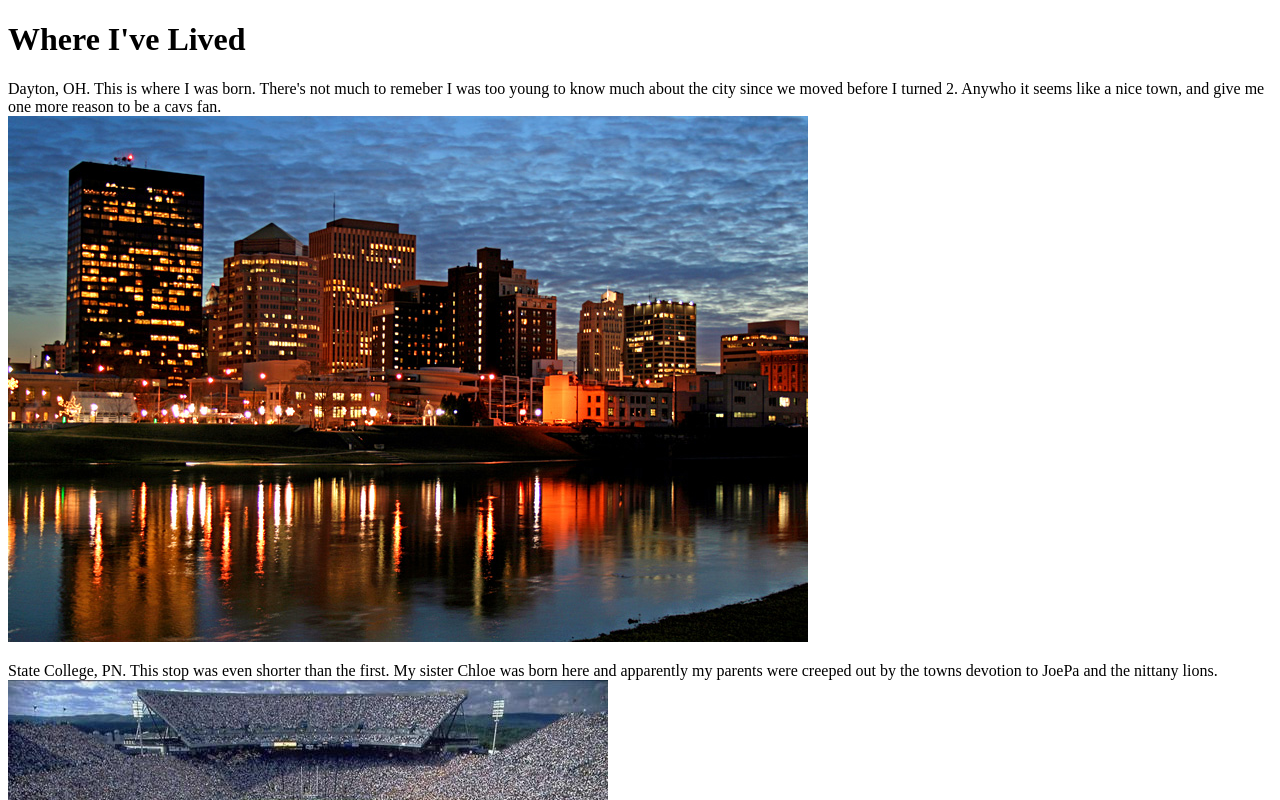
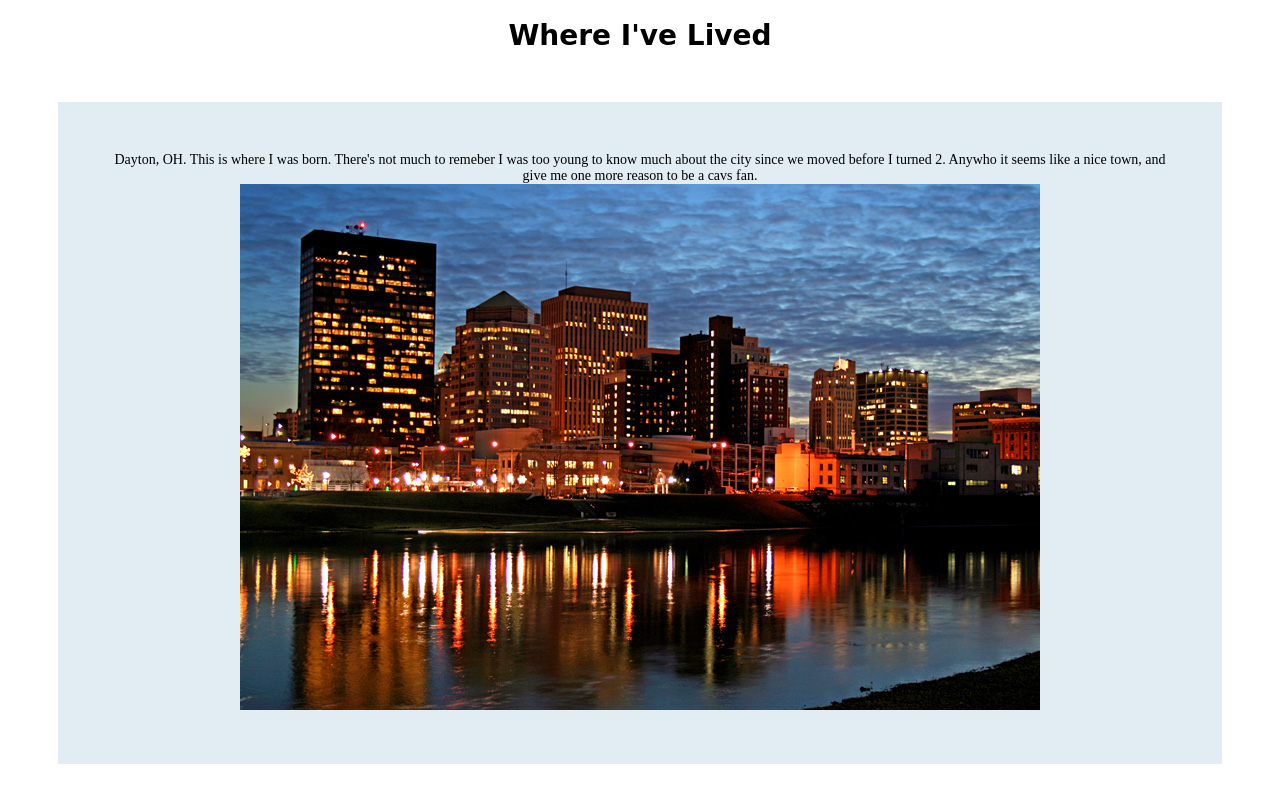
Before and after one commit to freddyworldpeace/html-me-something, a plain HTML site: page index.html in a window 1280 px wide. Shown: the top 800 px of the page. Drawn offline with Linux system fonts and the light colour scheme.

Commit message:
all done

```diff
--- a/index.html
+++ b/index.html
@@ -2,11 +2,13 @@
 <html>
 <head>
     <title>Where I've Lived</title>
+    <link rel="stylesheet" href="styles.css">
+</head>
     <body>
-        <h1>Where I've Lived</h1>
+        <h1 class="imfancy">Where I've Lived</h1>
         <main>
         <article>
-        <p>Dayton, OH. This is where I was born. There's not much to remeber I was too young to know much about the city since we moved before I turned 2. Anywho it seems like a nice town, and give me one more reason to be a cavs fan. <br><img src="images/dayton.jpeg" />
+        <p id="bground">Dayton, OH. This is where I was born. There's not much to remeber I was too young to know much about the city since we moved before I turned 2. Anywho it seems like a nice town, and give me one more reason to be a cavs fan. <br><img src="images/dayton.jpeg" />
         </p>
         </article>
 
@@ -36,5 +38,4 @@
         </main>
         <footer>all images are not mine, please don't sue me &amp; I just used an HTML entity</footer>
     </body>
-</head>
 </html>
--- /dev/null
+++ b/styles.css
@@ -0,0 +1,17 @@
+body {
+    font-size: 14px;
+    text-align: center;
+}
+
+p{
+    margin: 50px;
+    padding: 50px;
+}
+
+.imfancy{
+    font-family: cursive;
+}
+
+#bground{
+    background-color: #e1ecf3;
+}
```
